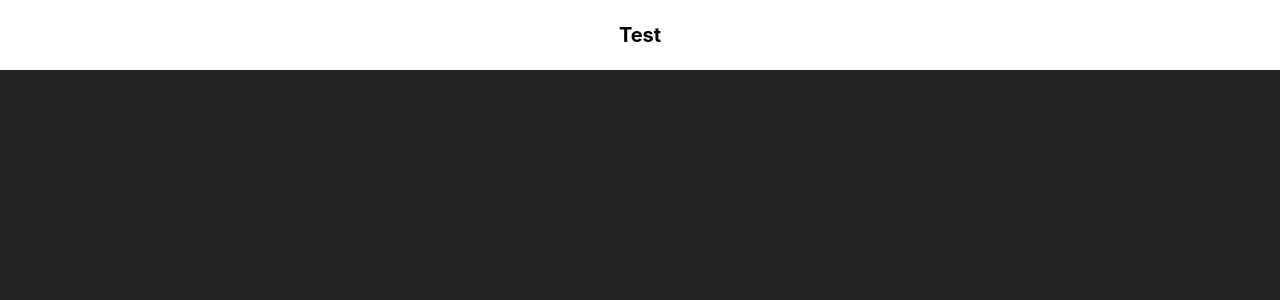
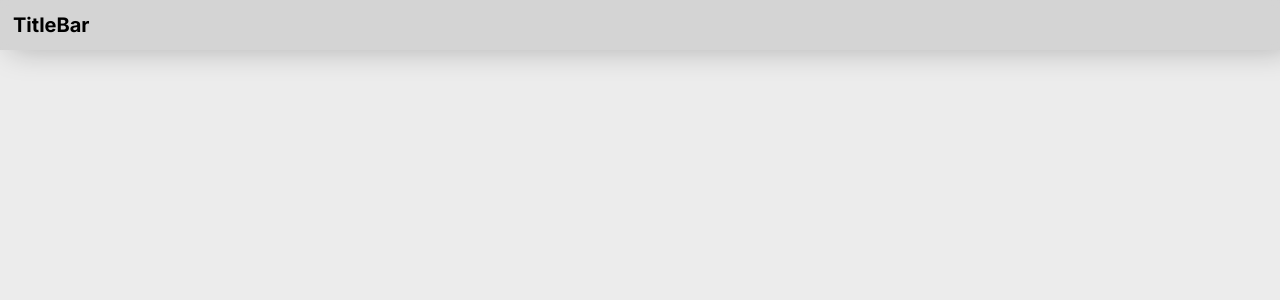
Before and after one commit to Hugo-Farias/fin-table, a React (Vite) app: page / in a window 1280 px wide. Shown: the top 300 px of the page. Built offline with nearby package versions, Linux system fonts and the light colour scheme.

Commit message:
titlebar init

```diff
--- a/src/App.scss
+++ b/src/App.scss
@@ -1,6 +1,2 @@
-#root {
-  max-width: 1280px;
-  margin: 0 auto;
-  padding: 2rem;
-  text-align: center;
+.app {
 }
--- a/src/App.tsx
+++ b/src/App.tsx
@@ -1,8 +1,15 @@
 import "./App.scss";
 import Titlebar from "./components/Titlebar";
+import { getColorScheme } from "./helper";
 
 function App() {
-  return <Titlebar />;
+  document.body.className = getColorScheme();
+
+  return (
+    <div className="app">
+      <Titlebar />
+    </div>
+  );
 }
 
 export default App;
--- a/src/components/Titlebar.scss
+++ b/src/components/Titlebar.scss
@@ -0,0 +1,9 @@
+@import "../index";
+
+.titlebar {
+  min-width: 100%;
+  padding: 1.3rem;
+  background-color: var(--color-titlebar);
+  box-shadow: 1rem 0 3rem rgba(0, 0, 0, 0.25);
+  backdrop-filter: blur(0.4rem);
+}
--- a/src/components/Titlebar.tsx
+++ b/src/components/Titlebar.tsx
@@ -1,7 +1,16 @@
 import "./Titlebar.scss";
 
 const Titlebar = function () {
-  return <h1>Test</h1>;
+  const clickHandler = function () {
+    document.body.className =
+      document.body.className === "light" ? "dark" : "light";
+  };
+
+  return (
+    <div className="titlebar" onClick={clickHandler}>
+      <h1>TitleBar</h1>
+    </div>
+  );
 };
 
 export default Titlebar;
--- /dev/null
+++ b/src/helper.ts
@@ -0,0 +1,10 @@
+export function getColorScheme(): "dark" | "light" {
+  if (
+    window.matchMedia &&
+    window.matchMedia("(prefers-color-scheme: dark)").matches
+  ) {
+    return "dark";
+  } else {
+    return "light";
+  }
+}
--- a/src/index.scss
+++ b/src/index.scss
@@ -1,12 +1,12 @@
+@import url("https://fonts.googleapis.com/css2?family=Barlow+Semi+Condensed:wght@300;400;500;600;700&family=Inter:wght@100;300;500;700;900&family=Poppins:ital,wght@0,300;0,400;0,500;0,600;0,700;0,800;1,400;1,800&display=swap");
+
 :root {
-  font-family: Inter, system-ui, Avenir, Helvetica, Arial, sans-serif;
-  line-height: 1.5;
-  font-weight: 400;
+  font-family: Inter, serif;
+  //line-height: 1.5;
+  font-weight: 500;
   font-size: 10px;
 
-  color-scheme: light dark;
-  color: rgba(255, 255, 255, 0.87);
-  background-color: #242424;
+  //color-scheme: light dark;
 
   font-synthesis: none;
   text-rendering: optimizeLegibility;
@@ -16,21 +16,30 @@
 }
 
 * {
+  transition: all 0.3s ease-in-out;
+  transition-property: background-color;
   box-sizing: border-box;
   margin: 0;
   padding: 0;
 }
 
 body {
-  transition: all 0.3s ease-in-out;
-  transition-property: background-color;
-  --color-background: white;
+  --color-background: rgb(236, 236, 236);
   --color-font: black;
+  --color-titlebar: rgba(0, 0, 0, 0.1);
+
   background-color: var(--color-background);
   color: var(--color-font);
 
   &.dark {
-    --color-font: white;
-    --color-background: black;
+    --color-background: #1e1e1e;
+    --color-font: #efefef;
+    --color-titlebar: rgba(244, 247, 252, 0.1);
   }
+
+  //@media (prefers-color-scheme: dark) {
+  //  --color-background: #1e1e1e;
+  //  --color-font: #efefef;
+  //  --color-titlebar: rgba(244, 247, 252, 0.1);
+  //}
 }
```
